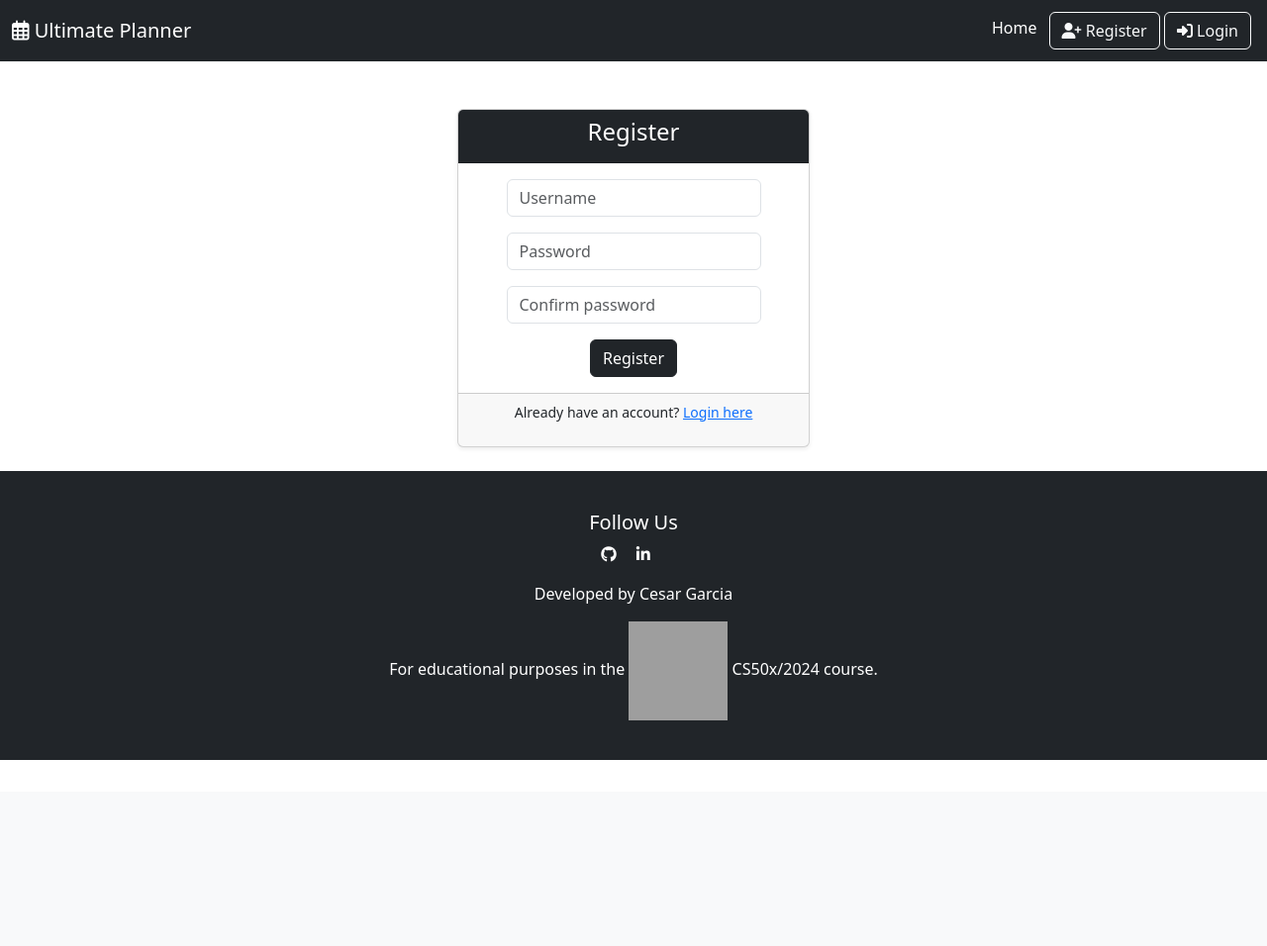
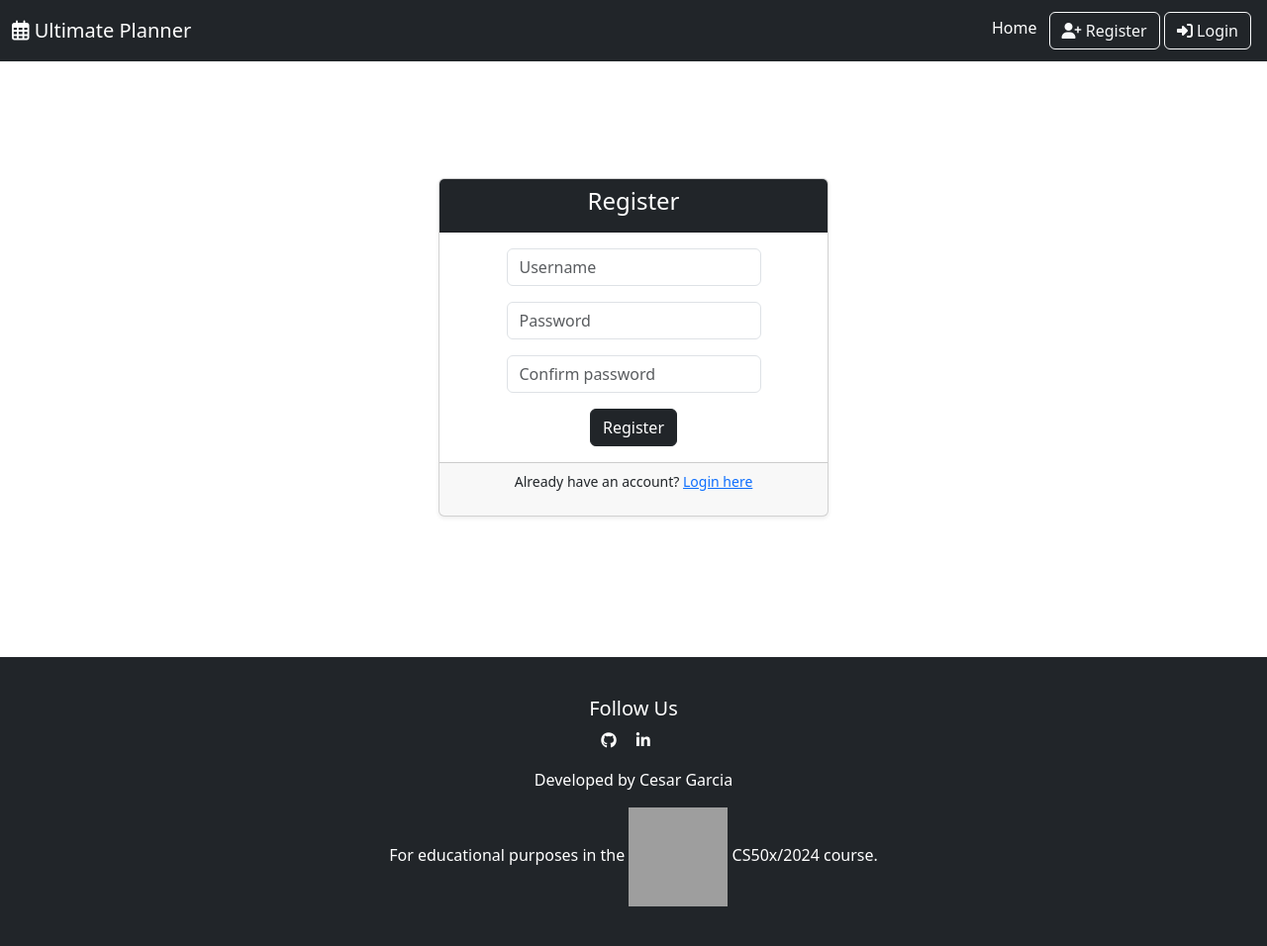
Before and after one commit to Cesargarciajr/ultimate_planner, a Flask app: page /register in a window 1280 px wide. Shown: the whole page at 99% size. Before the commit the page ends 768 px from the top, so only its background shows below. Run offline with Flask 3, Linux system fonts and the light colour scheme; some libraries are stand-ins or nearby versions; grey boxes are pictures that could not be loaded.

Commit message:
Updated height of templates

```diff
--- a/static/css/styles.css
+++ b/static/css/styles.css
@@ -1,3 +1,11 @@
+html, body {
+    height: 85%;
+}
+
+.container-fluid {
+    height: 100%;
+}
+
 .custom-grey {
     background-color: #e0e0e0; /* Slightly darker than bg-light */
   }
--- a/templates/dashboard.html
+++ b/templates/dashboard.html
@@ -60,9 +60,9 @@
 
                           <!-- Collapsible Content Section -->
                           <div id="goal-{{ goal.id }}" class="collapse">
-                            <div class="mt-3 p-3 rounded-3">
+                            <div class="mt-1 p-3 rounded-3">
                               <!-- Success Criteria -->
-                              <p class="mb-2">
+                              <p class="mb-3">
                                 Success Criteria:
                                 <br />{{ goal.text }}
                               </p>
--- a/templates/login.html
+++ b/templates/login.html
@@ -3,8 +3,8 @@
 {% block title %}Log In{% endblock %}
 
 {% block content %}
-<div class="container">
-    <div class="row justify-content-center align-items-center mt-5">
+<div class="container-fluid h-100 d-flex justify-content-center align-items-center">
+    <div class="row justify-content-center align-items-center w-100">
         <div class="col-md-6 col-lg-4">
             <div class="card shadow-sm">
                 <div class="card-header text-center bg-dark text-white">
@@ -31,5 +31,4 @@
         </div>
     </div>
 </div>
-
 {% endblock %}
--- a/templates/register.html
+++ b/templates/register.html
@@ -1,10 +1,10 @@
 {% extends "base.html" %}
 
-{% block title %}Resgister{% endblock %}
+{% block title %}Register{% endblock %}
 
 {% block content %}
-<div class="container">
-    <div class="row justify-content-center mt-5">
+<div class="container-fluid h-100 d-flex justify-content-center align-items-center">
+    <div class="row justify-content-center align-items-center w-100">
         <div class="col-md-6 col-lg-4">
             <div class="card shadow-sm">
                 <div class="card-header text-center bg-dark text-white">
```
Also changed, not shown: instance/ultimate_planner.db.
